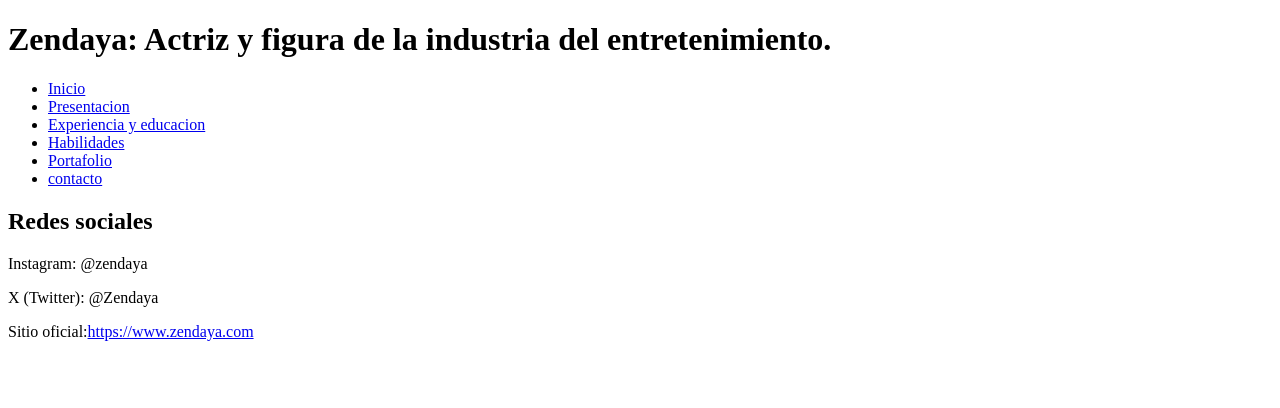
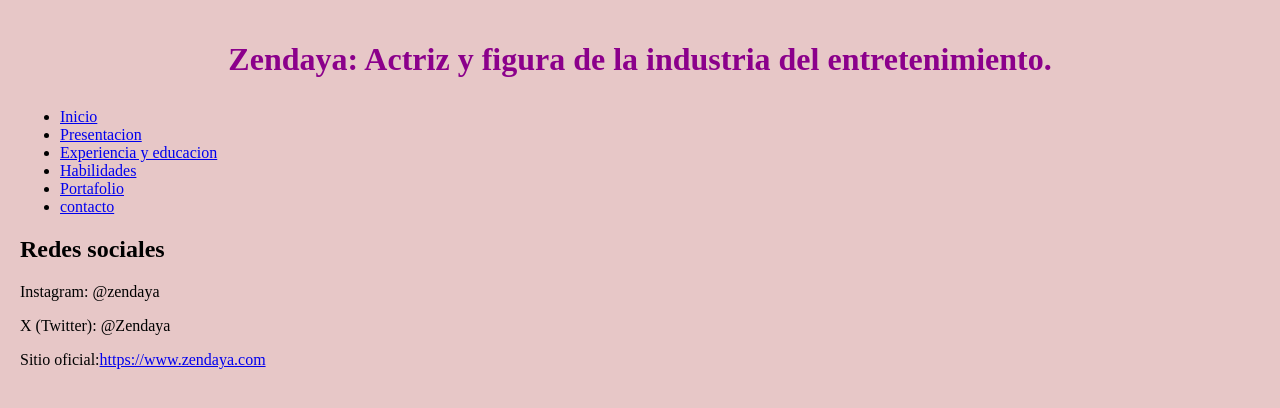
Before and after one commit to jadyramirez04b-ops/practica, a plain HTML site: page practica TDS/index.html in a window 1280 px wide. Drawn offline with Linux system fonts and the light colour scheme.

Commit message:
creacion de css y modificaciones

```diff
--- a/practica TDS/index.html
+++ b/practica TDS/index.html
@@ -5,13 +5,15 @@
     <meta charset="UTF-8">
     <meta name="viewport" content="width=device-width, initial-scale=1.0">
     <title>Zendaya</title>
+
+    <link rel="stylesheet" href="style.css">
 </head>
 
 <body>
 
     <header>
 
-        <h1>Zendaya: Actriz y figura de la industria del entretenimiento.</h1>
+        <h1 class="titulo">  Zendaya: Actriz y figura de la industria del entretenimiento.</h1>
 
         <nav>
             <ul>
--- /dev/null
+++ b/practica TDS/style.css
@@ -0,0 +1,16 @@
+body {
+ font-family: 'Playfair Display',serif;
+ margin: 0;
+ padding: 20px;
+ background-color: #e7c7c7;
+}
+
+h1 {
+    color: red;
+    text-align: center;
+    margin-bottom: 30px;
+}
+
+.titulo{
+    color: darkmagenta;
+}
```
Also changed, not shown: practica TDS/contacto.html (+1 -1 lines), css/style.css (deleted).
